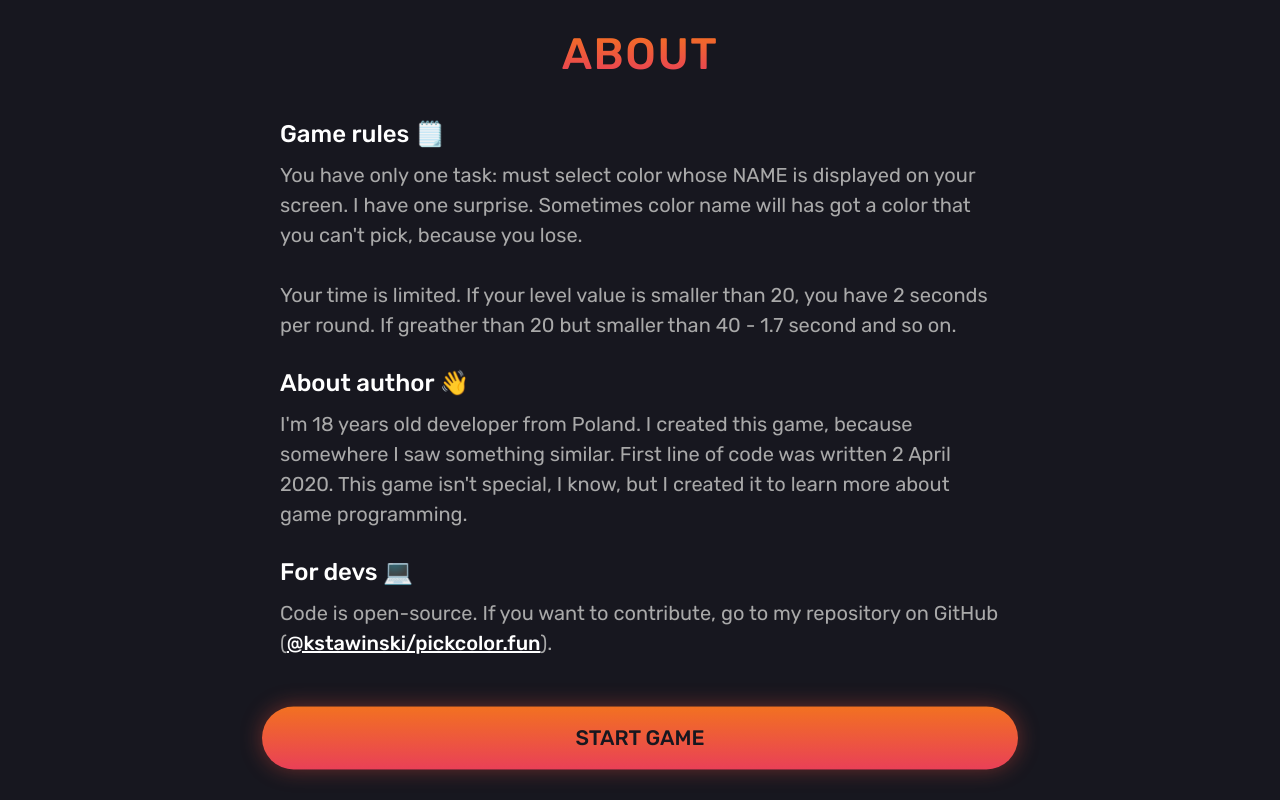
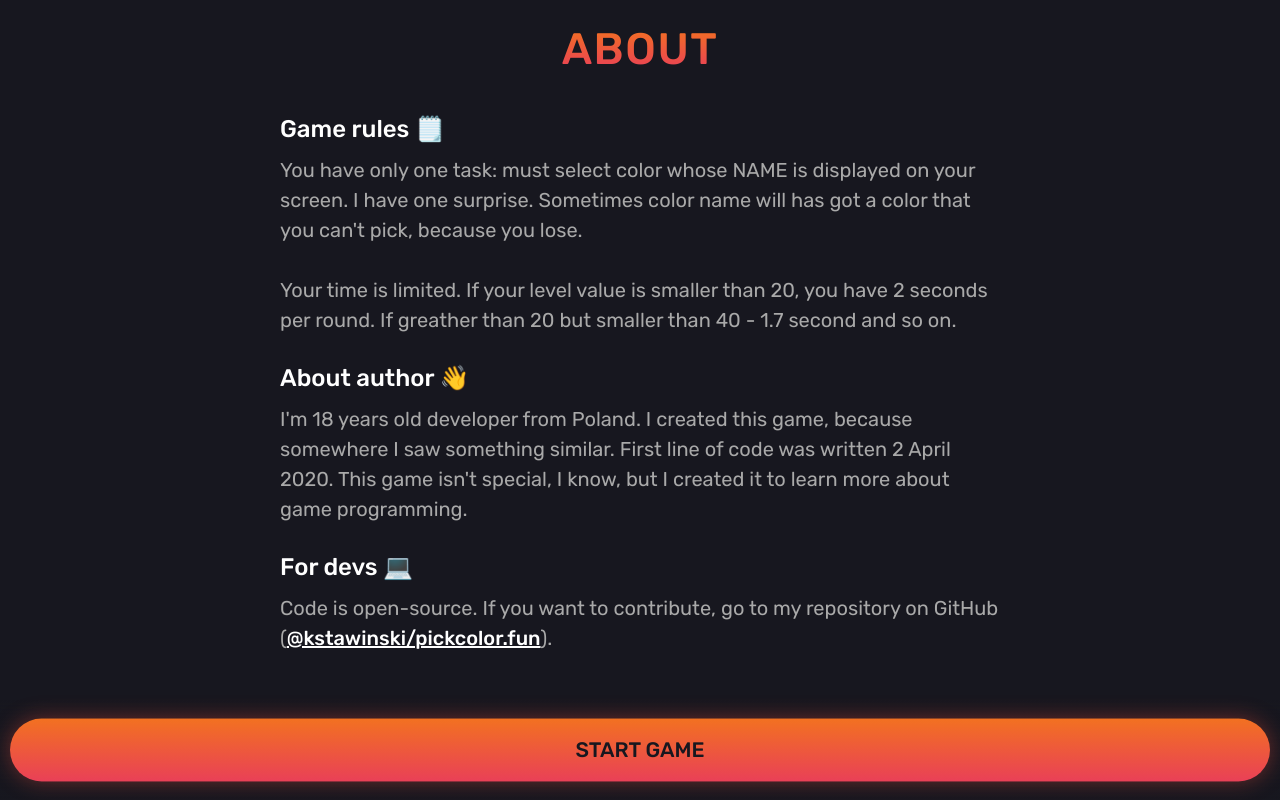
Before and after one commit to kstawinski/pickcolor.fun, a Vue app: page /about in a window 1280 px wide. Built offline with nearby package versions, Linux system fonts and the light colour scheme.

Commit message:
Create button row and make it fixed

```diff
--- a/src/views/About.vue
+++ b/src/views/About.vue
@@ -10,7 +10,9 @@
         </div>
       </div>
 
-      <router-link to="/game" class="button button_full button_animated">Start game</router-link>
+      <div class="about_button">
+        <router-link to="/game" class="button button_full button_animated">Start game</router-link>
+      </div>
     </div>
   </div>
 </template>
@@ -83,7 +85,7 @@ export default {
     }
     &_content {
       line-height: 1.5;
-      margin-bottom: 50px;
+      margin-bottom: 120px;
     }
     &_p {
       color: #a9a9a9;
@@ -97,6 +99,14 @@ export default {
           font-size: 1.2em;
           margin-bottom: 8px;
         }
+    }
+    &_button {
+      position: fixed;
+      bottom: 0;
+      left: 0;
+      padding: 20px 40px;
+      width: 100vw;
+      background: linear-gradient(transparent, #17171f);
     }
 }
 .container {
```
